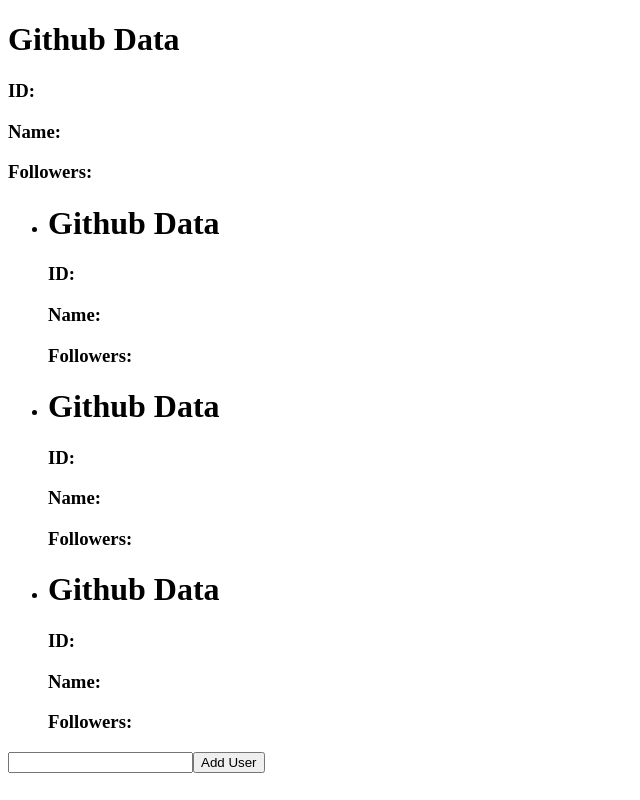
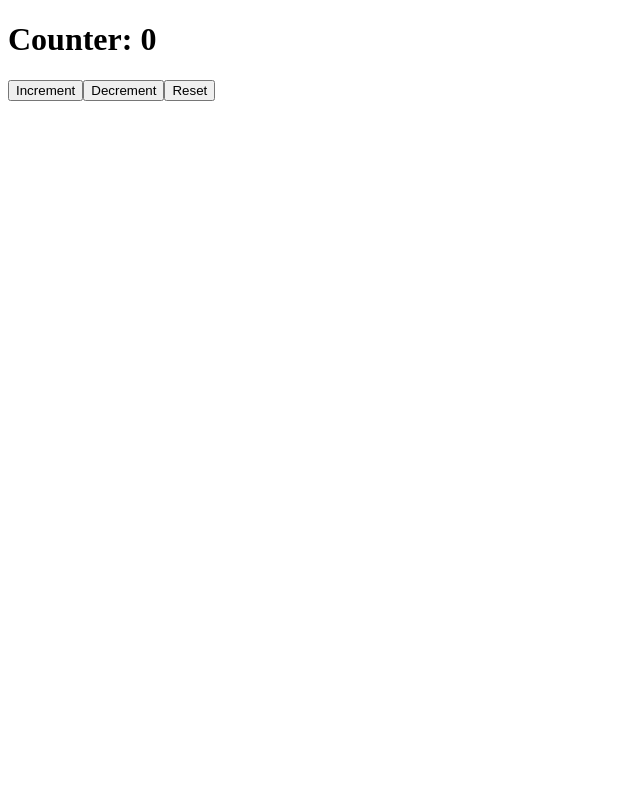
Before and after one commit to Matstraz/React-exercises, a React (Create React App) app: page / in a window 1280 px wide. Shown: the whole page, without its empty margins (0-640 px from the left). Built offline with nearby package versions, Linux system fonts and the light colour scheme; no server answers.

Commit message:
feat: add customHooks ex 1

```diff
--- a/src/App.js
+++ b/src/App.js
@@ -1,6 +1,6 @@
 import React from "react";
-import { GithubUser } from "./GithubUser";
-import { GithubUserList } from "./GithubUserList";
+import { Counter } from "./counter";
+
 
 
     export function App(){
@@ -8,8 +8,7 @@ import { GithubUserList } from "./GithubUserList";
 
         return (
             <div>
-               <GithubUser username={'Matstraz'}/>
-               <GithubUserList/>
+               <Counter />
             </div>
         )
     }
--- a/src/counter.js
+++ b/src/counter.js
@@ -1,25 +1,11 @@
-import { useEffect, useState } from "react"
+import { useCounter } from "./useCounter"
+
+
 
 export function Counter({initialValue = 0}){
 
-    const [count, setCounter] = useState(initialValue)
+    const {onDecrement, onIcrement, onReset, count} = useCounter(initialValue)
 
-    function handleIncrementValue(){
-        setCounter(count + 1)
-    }
-
-    function handleResetVlaue(){
-        setCounter(initialValue)
-    }
-
-    useEffect(()=> {
-        const increment = setInterval(()=>{
-            setCounter(count + 1)
-        }, 2000)
-
-    return()=>clearInterval(increment)}
-
-        , [count])
 
 
 
@@ -31,8 +17,9 @@ export function Counter({initialValue = 0}){
     return (
         <div>
             <h1>Counter: {count}</h1>
-            <button onClick={handleIncrementValue}>Increment</button>
-            <button onClick={handleResetVlaue}>Reset</button>
+            <button onClick={onIcrement}>Increment</button>
+            <button onClick={onDecrement}>Decrement</button>
+            <button onClick={onReset}>Reset</button>
         </div>
     )
 
--- /dev/null
+++ b/src/useCounter.js
@@ -0,0 +1,25 @@
+import { useState } from "react";
+
+export function useCounter(initialValue){
+
+   const [count, setCount] = useState(initialValue)
+
+   function handleIcrementCounter(){
+    setCount((c) => c + 1)
+   }
+
+   function handleDecrementCounter(){
+    setCount((c) => c - 1)
+   }
+
+   function handleResetCounter(){
+    setCount((c) => c = initialValue)
+   }
+
+   return {
+    onIcrement: handleIcrementCounter,
+    onDecrement: handleDecrementCounter,
+    onReset: handleResetCounter,
+    count: count
+   }
+}
```
